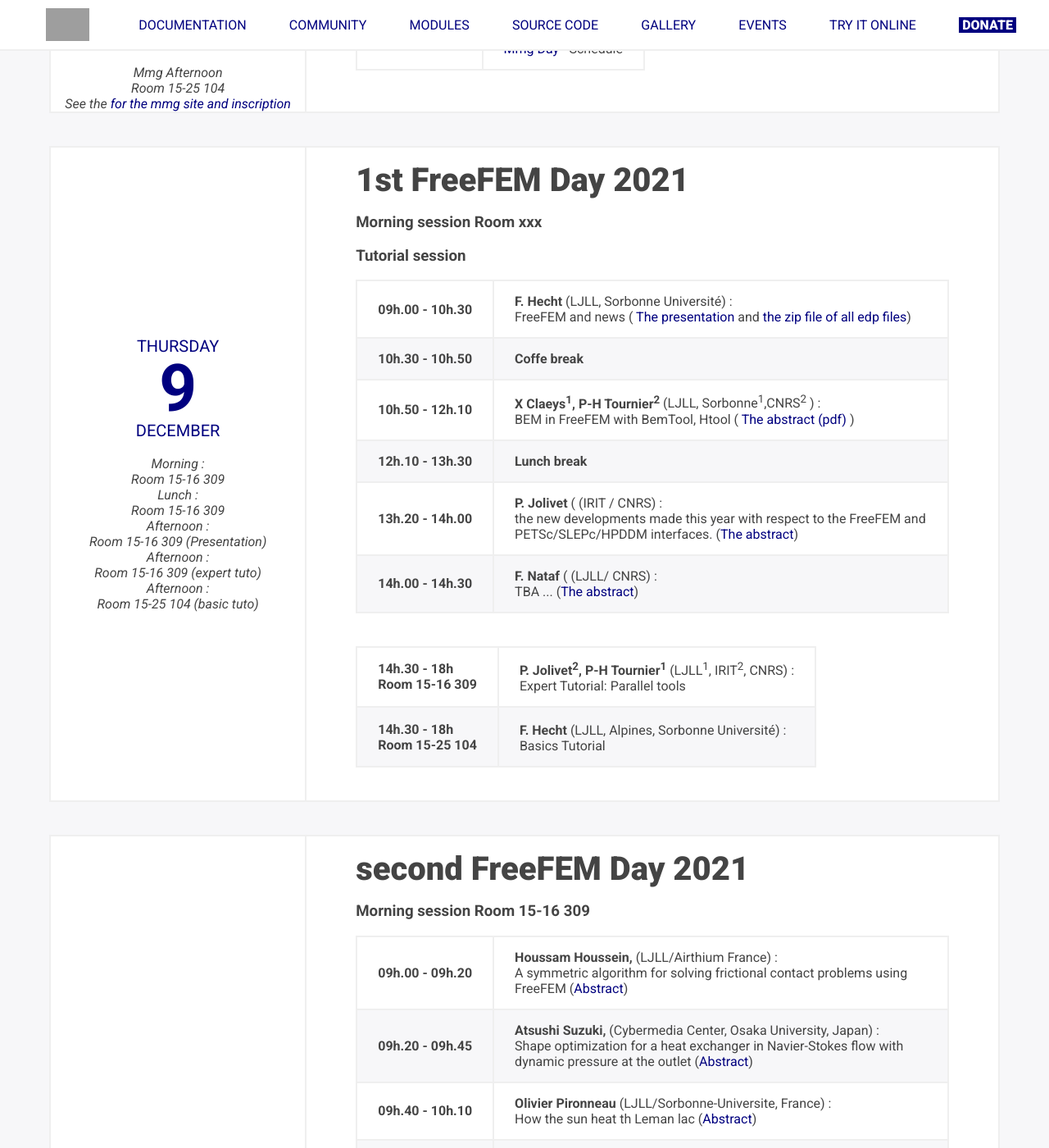
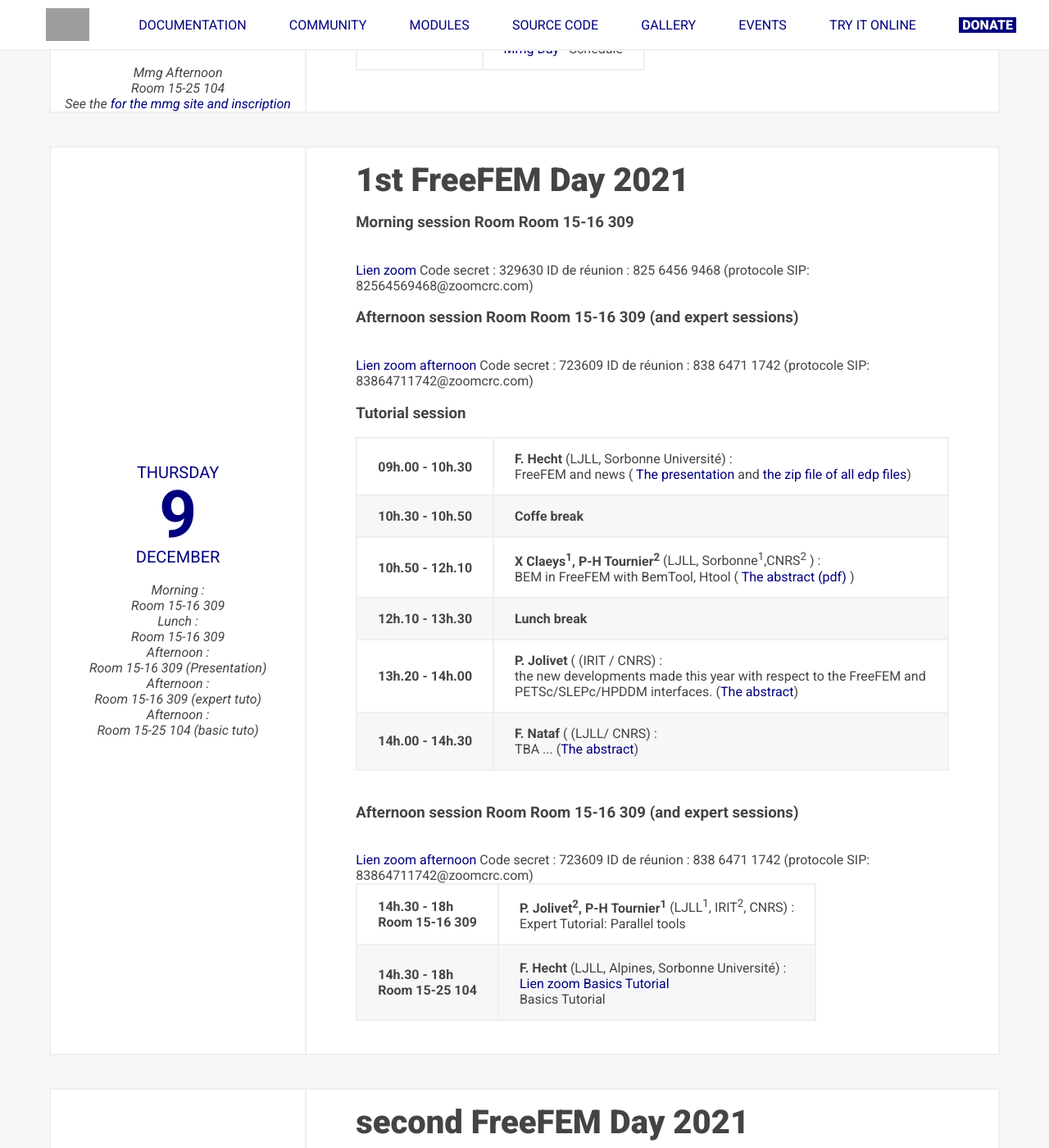
Before and after one commit to FreeFem/FreeFem-website, a Jekyll site: the page built from ffdays.md, in a window 1280 px wide and 1400 px high, scrolled down 1036 px. Shown: the whole window at 82% size. Built offline with Jekyll 4.4.1, drawn with Linux system fonts in a browser that asks for light colours; some of the changed text lies outside the part shown.

Commit message:
add zoom info

```diff
--- a/_layouts/ffdays.html
+++ b/_layouts/ffdays.html
@@ -70,7 +70,11 @@
         </div>
         <div class="program">
           <h2>1st FreeFEM Day 2021</h2>
-		  <h3>Morning session    Room xxx</h2>
+		  <h3>Morning session    Room Room 15-16 309</h2>
+		<br> <a href="https://us02web.zoom.us/j/82564569468?pwd=QzBxbGNmTnFrbFFHcG5jWndlSm55dz09"> Lien zoom </a> Code secret : 329630
+                 ID de réunion : 825 6456 9468 (protocole SIP: 82564569468@zoomcrc.com)
+
+
           <table class="table table-striped">
             <tbody>
               <tr>
@@ -106,6 +110,10 @@
                   <br>
 
                 </td>
+		<h3>Afternoon session    Room Room 15-16 309 (and expert sessions)</h2>
+		<br> <a href="https://us02web.zoom.us/j/83864711742?pwd=ZjdFSGlaSEt3bmtkVWtyUGxyYkh1Zz09"> Lien zoom afternoon </a> Code secret : 723609
+                 ID de réunion : 838 6471 1742 (protocole SIP: 83864711742@zoomcrc.com)
+
               </tr>
               <tr>
 				 <th scope="row">13h.20 - 14h.00<br> </th>
@@ -125,10 +133,15 @@
 		</tr>
 
  <h3>Tutorial  session   </h3>
+
           <table class="table table-striped">
             <tbody>
               <tr>
 				 <th scope="row">14h.30 - 18h<br> Room 15-16 309</th>
+				 <h3>Afternoon session    Room Room 15-16 309 (and expert sessions)</h2>
+				 <br> <a href="https://us02web.zoom.us/j/83864711742?pwd=ZjdFSGlaSEt3bmtkVWtyUGxyYkh1Zz09"> Lien zoom afternoon </a> Code secret : 723609
+				 ID de réunion : 838 6471 1742 (protocole SIP: 83864711742@zoomcrc.com)
+
                 <td>
                   <strong>P. Jolivet<sup>2</sup>, P-H Tournier<sup>1</sup></strong> (LJLL<sup>1</sup>, IRIT<sup>2</sup>,  CNRS) :
                   <br>
@@ -139,6 +152,8 @@
 				 <th scope="row">14h.30 - 18h<br> Room 15-25 104 </th>
                 <td>
                   <strong>F. Hecht<sup></sup> </strong> (LJLL, Alpines, Sorbonne Université<sup></sup>) :
+		 <br> <a href="https://us02web.zoom.us/j/89695933094"> Lien zoom Basics Tutorial </a>
+
                   <br>
                   Basics Tutorial
                 </td>
@@ -163,6 +178,10 @@
         <div class="program">
           <h2>second FreeFEM Day 2021</h2>
 		  <h3>Morning session   Room 15-16 309</h2>
+		<br> <a href="https://us02web.zoom.us/j/85449737247?pwd=V3BORnlyWTZ2M2I3Nys0ZVYwYUdxQT09"> Lien zoom </a> Code secret : 329630
+		 Code secret : 321812
+		 ID de réunion : 854 4973 7247
+                  (protocole SIP: 85449737247@zoomcrc.com)
 
           <table class="table table-striped">
             <tbody>
@@ -250,6 +269,12 @@
                   <br>
                 </td>
               </tr>
+
+		  <h3>Afternoon  session (seminar)   Room 15-16 309</h2>
+		<br> <a href="https://us02web.zoom.us/j/81991585093?pwd=YWVkNXFMeXZ2L2N3OVQveEpzbGtrQT09"> Lien zoom </a> ID de réunion : 819 9158 5093
+Code secret : 490787
+                  (protocole SIP: 81991585093@zoomcrc.com)
+
               <tr>
 				 <th scope="row">14h.00 - 15h.00<br> </th>
                 <td>
@@ -267,6 +292,10 @@
             <tbody>
               <tr>
 				 <th scope="row">15h.15 - 18h<br> Room 16-15 309</th>
+				 		<br> <a href="https://us02web.zoom.us/j/81991585093?pwd=YWVkNXFMeXZ2L2N3OVQveEpzbGtrQT09"> Lien zoom </a> ID de réunion : 819 9158 5093
+				 Code secret : 490787
+				                   (protocole SIP: 81991585093@zoomcrc.com)
+
                 <td>
                   <strong>P. Jolivet<sup>2</sup>, P-H Tournier<sup>1</sup></strong> (LJLL<sup>1</sup>, IRIT<sup>2</sup>,  CNRS) :
                   <br>
```
